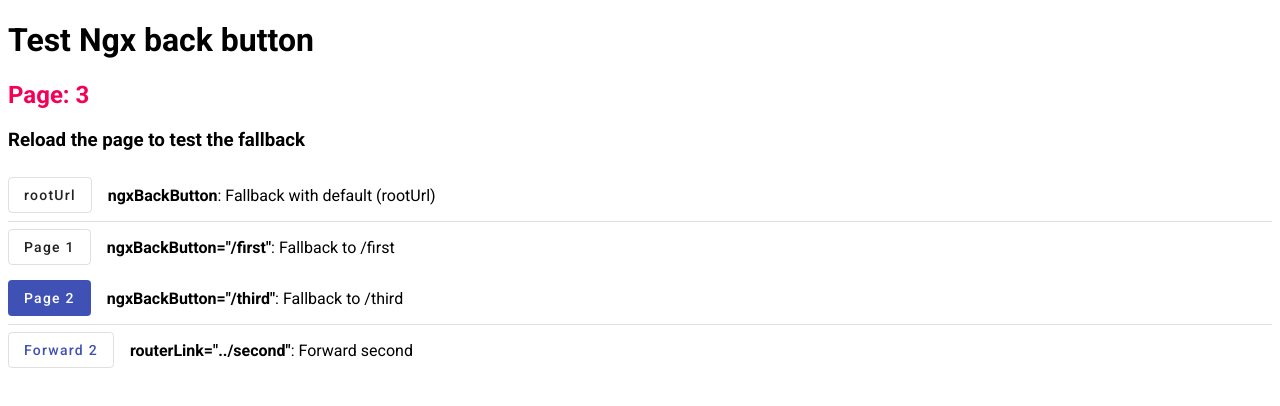
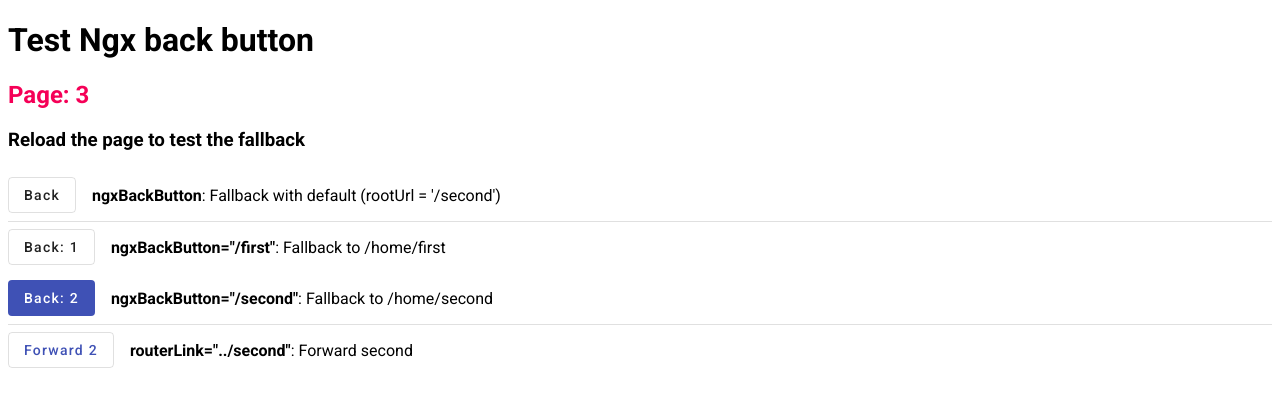
Before and after one commit to rbalet/ngx-back-button, an Angular app: page /home/third in a window 1280 px wide. Shown: the top 406 px of the page. Built offline with nearby package versions, Linux system fonts and the light colour scheme.

Commit message:
chore(test): fix inconsistency

```diff
--- a/projects/ngx-back-button-tester/src/app/app.routes.ts
+++ b/projects/ngx-back-button-tester/src/app/app.routes.ts
@@ -17,7 +17,8 @@ export const routes: Routes = [
         path: 'third',
         providers: [
           provideNgxBackButtonChild({
-            rootUrl: '/home/second',
+            rootUrl: '/second',
+            fallbackPrefix: '/home',
           }),
         ],
         loadComponent: () => import('./third/third.component').then((m) => m.ThirdComponent),
--- a/projects/ngx-back-button-tester/src/app/second/second.component.html
+++ b/projects/ngx-back-button-tester/src/app/second/second.component.html
@@ -2,20 +2,20 @@
 <h3>Reload the page to test the fallback</h3>
 
 <div class="example-container">
-  <button mat-stroked-button ngxBackButton>rootUrl</button>
-  <p><strong>ngxBackButton</strong>: Fallback with default (rootUrl)</p>
+  <button mat-stroked-button ngxBackButton>Back</button>
+  <p><strong>ngxBackButton</strong>: Fallback with default (rootUrl = '/second')</p>
 </div>
 
 <mat-divider></mat-divider>
 
 <div class="example-container">
-  <button mat-stroked-button ngxBackButton="/first">Page 1</button>
-  <p><strong>ngxBackButton="/first"</strong>: Fallback to /first</p>
+  <button mat-stroked-button ngxBackButton="/first">Back: 1</button>
+  <p><strong>ngxBackButton="/first"</strong>: Fallback to /home/first</p>
 </div>
 
 <div class="example-container">
-  <button mat-flat-button color="accent" ngxBackButton="/third">Page 3</button>
-  <p><strong>ngxBackButton="/third"</strong>: Fallback to /third</p>
+  <button mat-flat-button color="accent" ngxBackButton="/third">Back: 3</button>
+  <p><strong>ngxBackButton="/third"</strong>: Fallback to /home/third</p>
 </div>
 
 <mat-divider></mat-divider>
--- a/projects/ngx-back-button-tester/src/app/third/third.component.html
+++ b/projects/ngx-back-button-tester/src/app/third/third.component.html
@@ -2,20 +2,20 @@
 <h3>Reload the page to test the fallback</h3>
 
 <div class="example-container">
-  <button mat-stroked-button ngxBackButton>rootUrl</button>
-  <p><strong>ngxBackButton</strong>: Fallback with default (rootUrl)</p>
+  <button mat-stroked-button ngxBackButton>Back</button>
+  <p><strong>ngxBackButton</strong>: Fallback with default (rootUrl = '/second')</p>
 </div>
 
 <mat-divider></mat-divider>
 
 <div class="example-container">
-  <button mat-stroked-button ngxBackButton="/first">Page 1</button>
-  <p><strong>ngxBackButton="/first"</strong>: Fallback to /first</p>
+  <button mat-stroked-button ngxBackButton="/first">Back: 1</button>
+  <p><strong>ngxBackButton="/first"</strong>: Fallback to /home/first</p>
 </div>
 
 <div class="example-container">
-  <button mat-flat-button color="primary" ngxBackButton="/second">Page 2</button>
-  <p><strong>ngxBackButton="/third"</strong>: Fallback to /third</p>
+  <button mat-flat-button color="primary" ngxBackButton="/second">Back: 2</button>
+  <p><strong>ngxBackButton="/second"</strong>: Fallback to /home/second</p>
 </div>
 
 <mat-divider></mat-divider>
```
